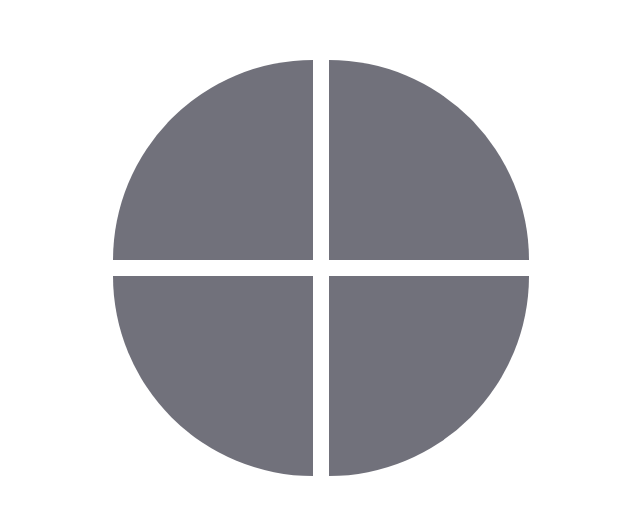
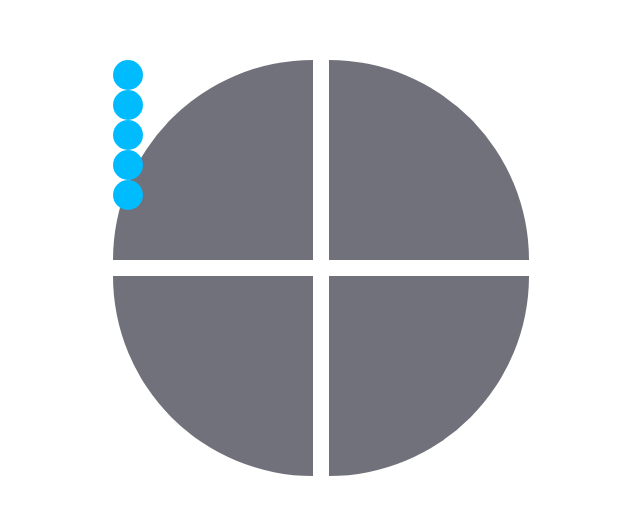
Before and after one commit to wenjie-yin/pizza, a React (Vite) app: page / in a window 1280 px wide. Shown: the part 132-646 px from the top of the page, without its empty margins (319-959 px from the left). Built offline with nearby package versions, Linux system fonts and the light colour scheme.

Commit message:
map shape to quadrant directions

```diff
--- a/src/App.tsx
+++ b/src/App.tsx
@@ -2,14 +2,14 @@ import { useState } from 'react'
 import './App.css'
 import { Topping, ToppingType, ToppingShape } from './assets/topping'
 import { DndContext } from '@dnd-kit/core'
-import { Pizza, PizzaType } from './assets/pizza'
+import { Pizza, PizzaType, PizzaDirection } from './assets/pizza'
 
 const INITIAL_TOPPINGS: ToppingType[] = [
-  { id: 1, shape: 'circle' as ToppingShape, position: { x: 0, y: 0 } },
-  { id: 2, shape: 'circle' as ToppingShape, position: { x: 10, y: 0 } },
-  { id: 3, shape: 'circle' as ToppingShape, position: { x: 20, y: 0 } },
-  { id: 4, shape: 'circle' as ToppingShape, position: { x: 30, y: 0 } },
-  { id: 5, shape: 'circle' as ToppingShape, position: { x: 40, y: 0 } },
+  { id: 1, shape: 'circle', position: { x: 0, y: 0 } },
+  { id: 2, shape: 'circle', position: { x: 10, y: 0 } },
+  { id: 3, shape: 'circle', position: { x: 20, y: 0 } },
+  { id: 4, shape: 'circle', position: { x: 30, y: 0 } },
+  { id: 5, shape: 'circle', position: { x: 40, y: 0 } },
 ]
 
 const PIZZAS: PizzaType[] = [
@@ -18,6 +18,13 @@ const PIZZAS: PizzaType[] = [
   { direction: 'bl' },
   { direction: 'br' },
 ]
+
+const shapeToDirectionMap: Record<ToppingShape, PizzaDirection> = {
+  'circle': 'tl',
+  'square': 'bl',
+  'hexagon': 'tr',
+  'triangle': 'br',
+}
 
 function App(){
 
@@ -30,7 +37,11 @@ function App(){
         <div className="flex grid grid-cols-2 place-content-center gap-4 ...">
         <DndContext>
           {PIZZAS.map((pizza)=> (
-            <Pizza toppings={[]} pizza={pizza} />
+            <Pizza pizza={pizza}
+              toppings={
+                toppings.filter((topping) =>
+                  shapeToDirectionMap[topping.shape] === pizza.direction) }
+                />
           ))}
         </DndContext>
       </div>
--- a/src/assets/pizza.tsx
+++ b/src/assets/pizza.tsx
@@ -1,8 +1,10 @@
 import { Topping, ToppingType } from './topping'
 import { useDroppable } from  '@dnd-kit/core'
 
+export type PizzaDirection = 'tl' | 'tr' | 'bl' | 'br';
+
 export type PizzaType = {
-  direction: string;
+  direction: PizzaDirection;
 }
 
 type PizzaProps = {
```
